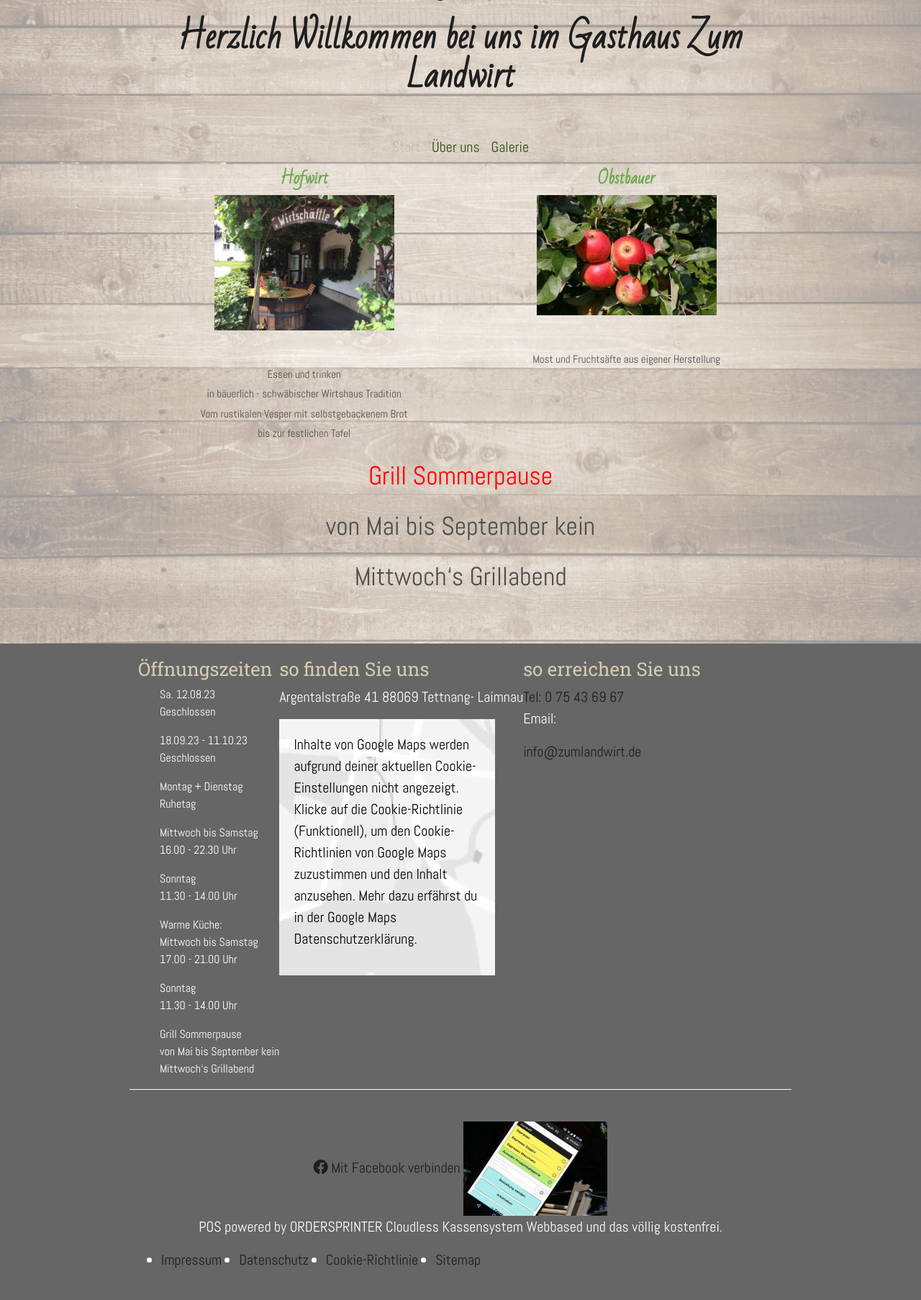
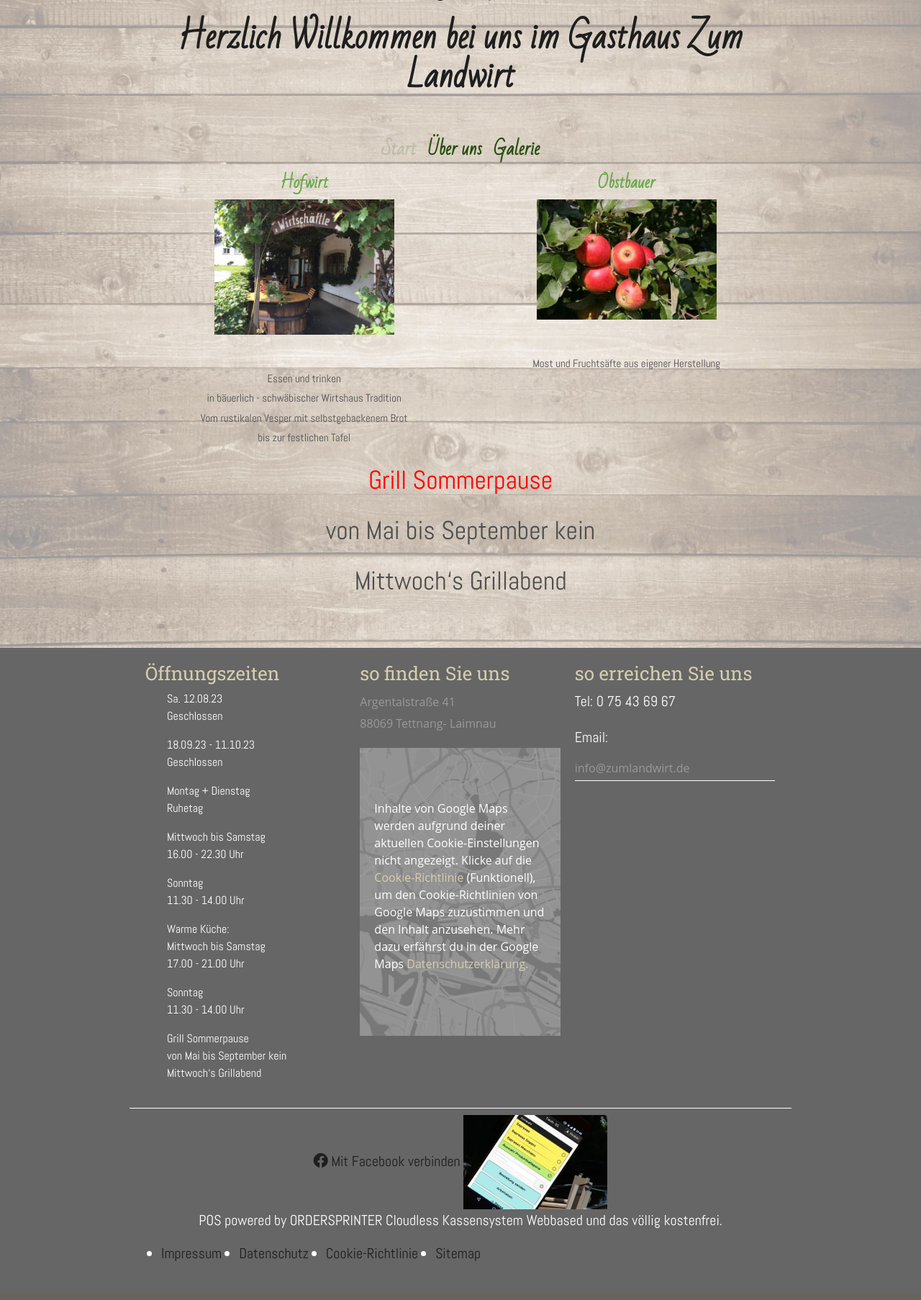
Before and after one commit to Natoilad/zumlandwirt, a PHP site: page / in a window 1280 px wide. Shown: the part 360-2166 px from the top of the page at 72% size. After the commit the page ends 2112 px from the top, so only its background shows below. Run offline with PHP 8.4, Linux system fonts and the light colour scheme.

Commit message:
blog-done

```diff
--- a/assets/css/style.css
+++ b/assets/css/style.css
@@ -1266,7 +1266,7 @@ a:hover {
 #blog {
   background-color: #666;
   color: #fff;
-  padding: 20px;
+  padding: 10px;
 }
 @media (min-width: 767px) {
   .card-blog {
@@ -1487,6 +1487,7 @@ footer {
   text-align: center;
   color: #fff;
   padding: 25px 0;
+  padding-top: 0;
   background: #666;
 }
 
@@ -1526,9 +1527,19 @@ footer .credits a {
 }
 
 .cookie_container {
-  width: 300px;
-  background-color: #fff;
+  display: flex;
+  align-items: center;
+  box-shadow: rgba(0, 0, 0, 0.4) 0px 0px 0px 2000px inset;
+  color: white;
+  height: 400px;
+  width: 100%;
+  font-family: 'Open Sans', sans-serif;
+  font-size: 16px;
+
   background-image: url(../img/google_map_placeholder.jpg);
+  background-position: center;
+  background-repeat: no-repeat;
+  background-size: cover;
   padding: 20px;
 }
 
@@ -1560,6 +1571,11 @@ footer .credits a {
   display: none;
   @media (min-width: 991px) {
     display: flex;
+    font-family: 'Bad Script', cursive, 'google';
+    font-size: 24px;
+    font-weight: bold;
+    font-style: normal;
+    text-transform: none;
   }
 }
 
@@ -1645,3 +1661,11 @@ footer .credits a {
   padding-left: 30px;
   font-size: 16px;
 }
+
+.blog_container_content {
+  padding: 10px;
+  margin-bottom: 10px;
+  @media (min-width: 991px) {
+    width: 33.3%;
+  }
+}
--- a/index.html
+++ b/index.html
@@ -182,7 +182,7 @@
       <!-- Blog Section -->
       <section id="blog" class="blog-mf sect-pt4 route">
         <div class="container d-flex bottom_container">
-          <div>
+          <div class="blog_container_content">
             <h3 class="blog_title">Öffnungszeiten</h3>
             <p class="offnungszeiten_text">
               Sa. 12.08.23 <br />
@@ -218,24 +218,56 @@
               von Mai bis September kein <br />Mittwoch‘s Grillabend
             </p>
           </div>
-          <div>
+          <div class="blog_container_content">
             <h3 class="blog_title">so finden Sie uns</h3>
-            <p>Argentalstraße 41 88069 Tettnang- Laimnau</p>
-            <div class="cookie_container">
-              <p style="color: #000">
+
+            <a
+              style="
+                color: rgb(153, 153, 153);
+
+                font-family: Open Sans, sans-serif;
+                font-size: 16px;
+                line-height: 24px;
+              "
+              href="https://www.google.de/maps/place/Zum+Landwirt/@47.6379019,9.6327196,17z/data=!3m1!4b1!4m6!3m5!1s0x479b086228dd4d4f:0xbe245920370af118!8m2!3d47.6379019!4d9.6327196!16s%2Fg%2F1tjxdmrb?entry=ttu"
+              target="_blank"
+              >Argentalstraße 41 <br />
+              88069 Tettnang- Laimnau</a
+            >
+
+            <div style="margin-top: 20px" class="cookie_container">
+              <p>
                 Inhalte von Google Maps werden aufgrund deiner aktuellen
                 Cookie-Einstellungen nicht angezeigt. Klicke auf die
-                Cookie-Richtlinie (Funktionell), um den Cookie-Richtlinien von
-                Google Maps zuzustimmen und den Inhalt anzusehen. Mehr dazu
-                erfährst du in der Google Maps Datenschutzerklärung.
+                <a style="color: #d5ceaf" href="#">Cookie-Richtlinie </a
+                >(Funktionell), um den Cookie-Richtlinien von Google Maps
+                zuzustimmen und den Inhalt anzusehen. Mehr dazu erfährst du in
+                der Google Maps
+                <a
+                  style="color: #d5ceaf"
+                  href="https://policies.google.com/privacy"
+                  target="_blank"
+                  >Datenschutzerklärung.</a
+                >
               </p>
             </div>
           </div>
-          <div>
+          <div class="blog_container_content">
             <h3 class="blog_title">so erreichen Sie uns</h3>
-            <a href="tel:075436967">Tel: 0 75 43 69 67 </a>
-            <p>Email:</p>
-            <a href="mailto:info@zumlandwirt.de">info@zumlandwirt.de</a>
+            <a style="color: #fff" href="tel:075436967">Tel: 0 75 43 69 67 </a>
+            <p style="margin-top: 20px">Email:</p>
+            <a
+              style="
+                color: rgb(153, 153, 153);
+                font-family: Open Sans, sans-serif;
+                font-size: 16px;
+                border-bottom: 1px solid #fff;
+                padding-bottom: 5px;
+                display: block;
+              "
+              href="mailto:info@zumlandwirt.de"
+              >info@zumlandwirt.de</a
+            >
           </div>
         </div>
       </section>
```
